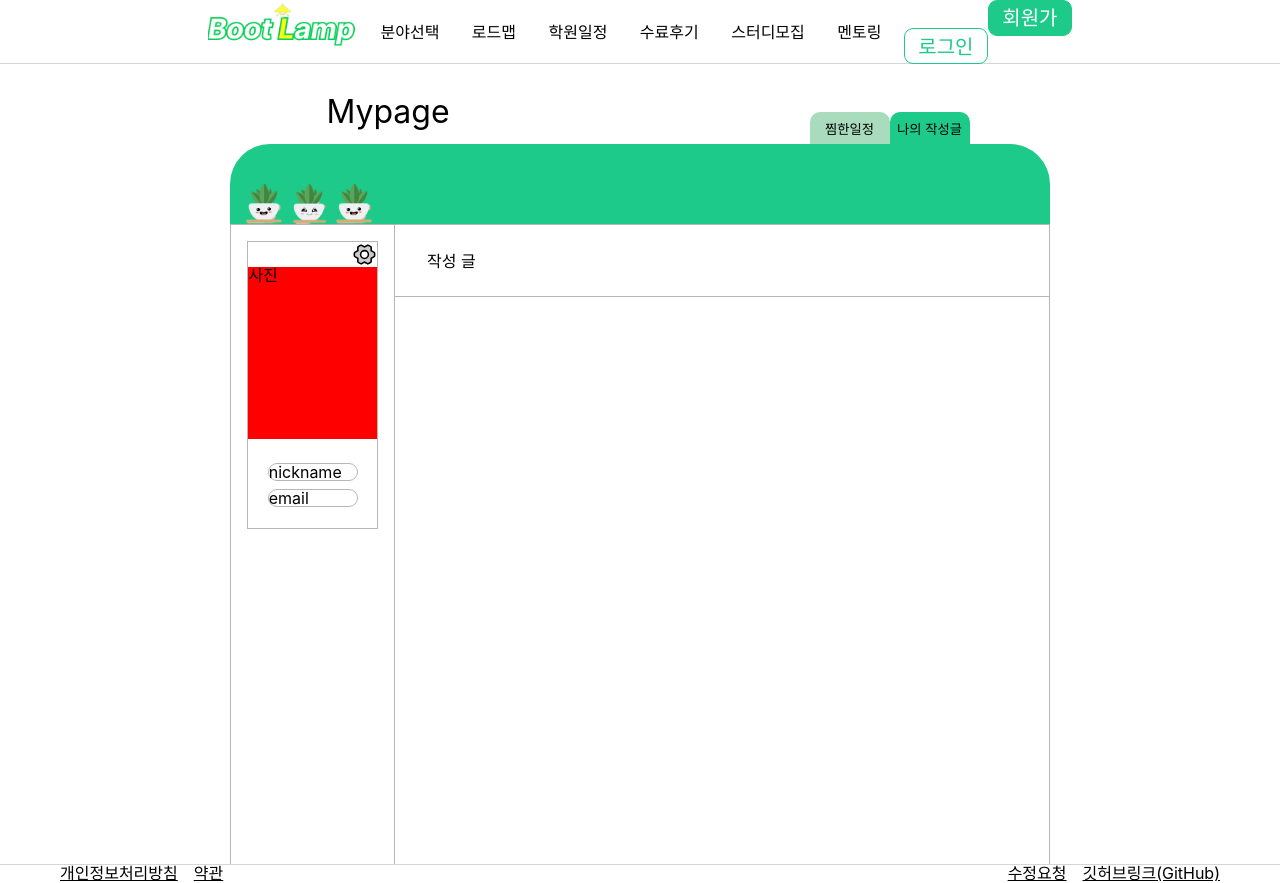
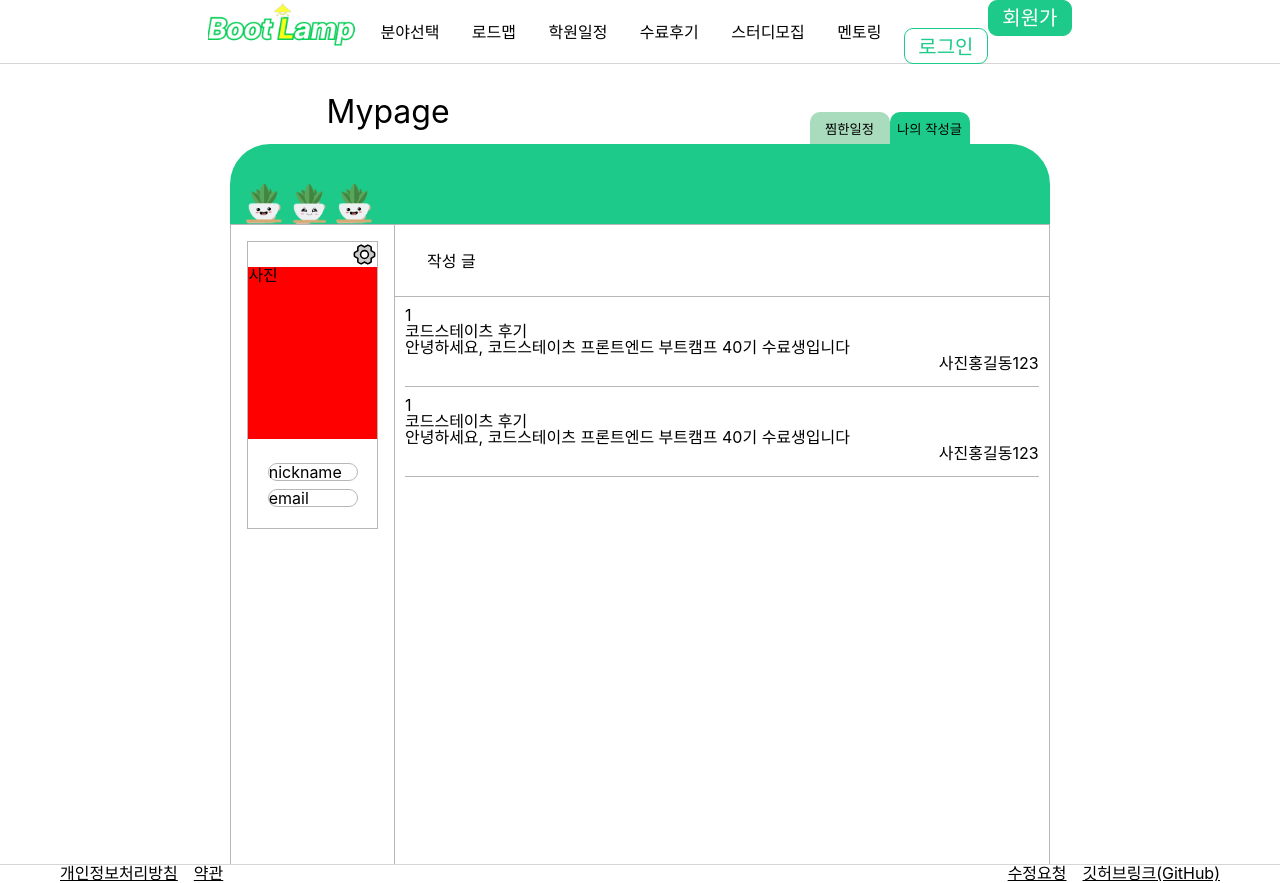
Before and after one commit to codestates-seb/seb40_main_027, a React (Create React App) app in the folder client/: page /users/me in a window 1280 px wide. Both pictures are taken after a click on the button "나의 작성글". Built offline with nearby package versions, Linux system fonts and the light colour scheme.

Commit message:
feat:mypage 게시글 더미데이터 추가

```diff
--- a/client/src/components/MypageList.tsx
+++ b/client/src/components/MypageList.tsx
@@ -16,6 +16,20 @@ const ListContent = styled.div`
     margin-left: 2rem;
   }
 
+  .content-list {
+    border-bottom: 1px solid var(--grayContentsBorder);
+    display: flex;
+    flex-direction: column;
+    flex-wrap: wrap;
+    height: 5rem;
+    margin: 10px;
+  }
+
+  .mycontent-info {
+    display: flex;
+    justify-content: flex-end;
+  }
+
   @media screen and (max-width: 414px) {
     .list-line {
       display: none;
@@ -25,13 +39,50 @@ const ListContent = styled.div`
     }
   }
 `;
+//밑의 더미데이터는 임의로 모양만 잡기위해 넣어논 것입니다
+interface Dummy {
+  tag: string;
+  title: string;
+  content: string;
+  picture: string;
+  name: string;
+  time: number;
+  view: number;
+  heart: boolean;
+}
 
+const DummyData: Dummy = {
+  tag: '1',
+  title: '코드스테이츠 후기',
+  content: '안녕하세요, 코드스테이츠 프론트엔드 부트캠프 40기 수료생입니다',
+  picture: '사진',
+  name: '홍길동123',
+  time: 20.42,
+  view: 351,
+  heart: false,
+};
 const MypageList = () => {
+  const DummyList: ReadonlyArray<Dummy> = [DummyData, DummyData];
+  console.log(DummyList);
+
   return (
     <ListContent>
       <div className="list-line">
         <span className="list-name">작성 글</span>
       </div>
+      <div>
+        {DummyList.map((el, idx) => (
+          <div className="content-list" key={idx}>
+            <div>{el.tag}</div>
+            <div>{el.title}</div>
+            <div>{el.content}</div>
+            <div className="mycontent-info">
+              <div>{el.picture}</div>
+              <div>{el.name}</div>
+            </div>
+          </div>
+        ))}
+      </div>
     </ListContent>
   );
 };
```
